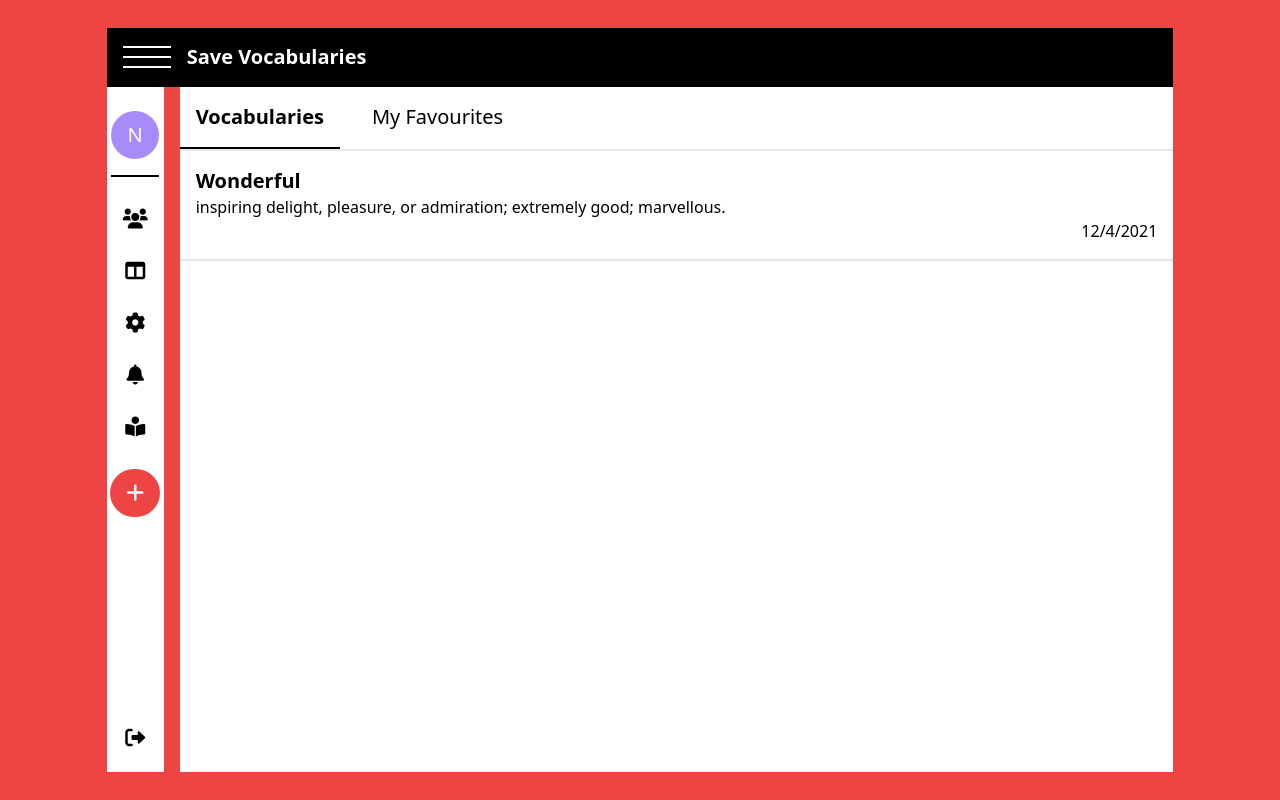
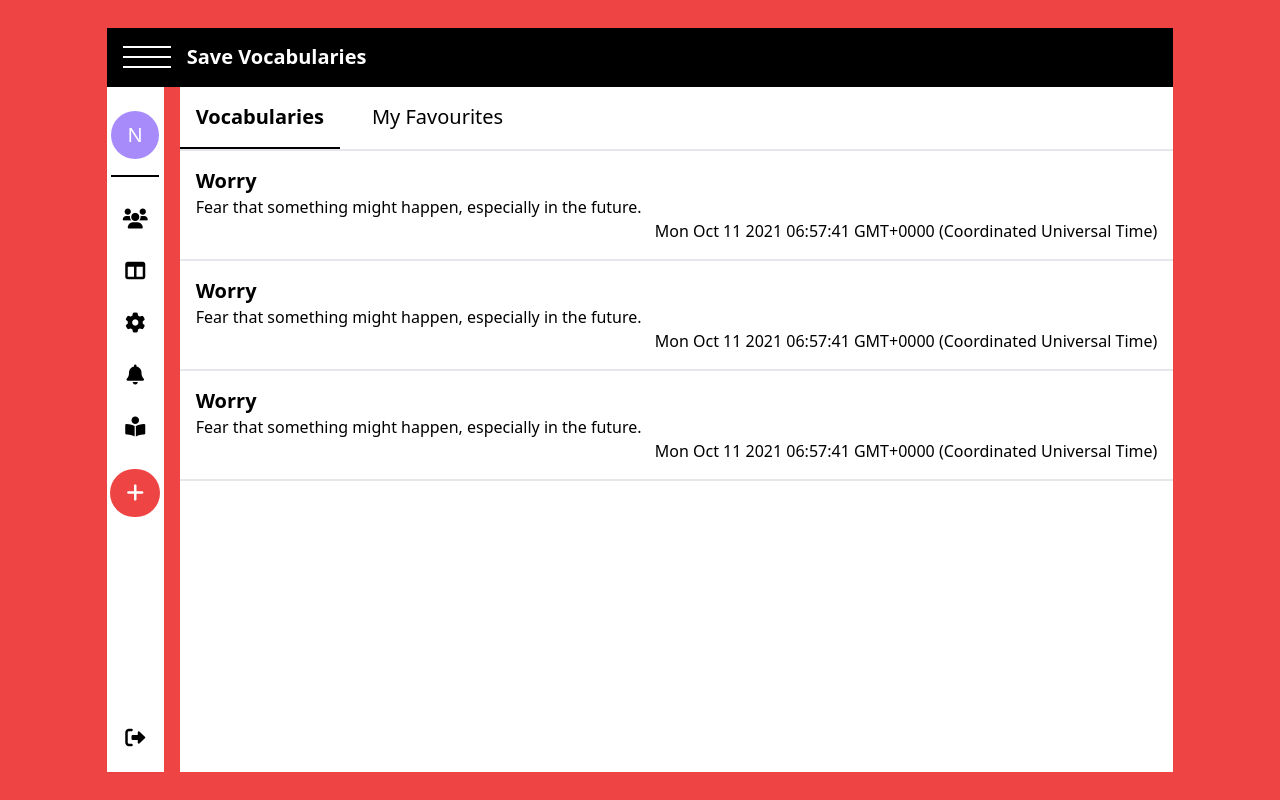
Before and after one commit to nnha19/Save-Vocabularies, a React (Create React App) app in the folder ui/: page /dashboard/6162e68db8d492f28b8e7870/vocabularies in a window 1280 px wide. Built offline with nearby package versions, Linux system fonts and the light colour scheme.

Commit message:
vocabularies context finished

```diff
--- a/ui/src/App.tsx
+++ b/ui/src/App.tsx
@@ -1,10 +1,10 @@
 import React, { useState } from "react";
 
 import { Switch, Route } from "react-router-dom";
-import Navigation from "./components/Dashboard/Navigation/Navigation";
+import Navigation from "./components/Common/Navigation/Navigation";
 import DashboardPage from "./pages/dashboardPage";
 import UsersPage from "./pages/usersPage";
-import Header from "./components/Header/Header";
+import Header from "./components/Common/Header/Header";
 
 function App() {
   const [navLinkStyle, setNavLinkStyle] = useState("nav-right-side");
@@ -19,7 +19,7 @@ function App() {
 
   return (
     <div className="min-h-screen flex items-center bg-red-500  ">
-      <div className="flex h-95vh py-2 w-5/6 mx-auto flex-col items-center">
+      <div className="w-full flex h-95vh py-2 sm:w-5/6 mx-auto flex-col items-center">
         <Header toggleNavLinkStyleHandler={toggleNavLinkStyleHandler} />
         <div className="w-full h-full  flex">
           <Navigation navLinkStyle={navLinkStyle} />
--- a/ui/src/components/Dashboard/Navigation/Navigation.tsx
+++ b/ui/src/components/Common/Navigation/Navigation.tsx
@@ -1,9 +1,11 @@
-import React from "react";
+import React, { useState } from "react";
 import { NavLink } from "react-router-dom";
 
 const Navigation = ({ navLinkStyle }: { navLinkStyle: string }) => {
+  const [showMobileNav, setShowMobileNav] = useState(false);
+
   return (
-    <nav className=" bg-white shadow-sm py-2">
+    <nav className="fixed sm:static bg-white shadow-sm py-2">
       <div className="flex flex-col justify-between items-center h-full">
         <div className="flex flex-col items-center">
           <div className=" flex items-center mt-4 border-b-2 border-black pb-4">
--- a/ui/src/components/Dashboard/Dashboard.tsx
+++ b/ui/src/components/Dashboard/Dashboard.tsx
@@ -1,5 +1,6 @@
 import React, { useState } from "react";
 import { Route, useHistory } from "react-router";
+import VocabulariesContextProvider from "../../contexts/vocabulariesContext";
 import Favuorites from "./Favourites/Favourites";
 import Vocabularies from "./Vocabularies/Vocabularies";
 
@@ -38,11 +39,13 @@ const DisplayBoard = () => {
           My Favourites
         </h2>
       </div>
-      <Route
-        path="/dashboard/:uid/vocabularies"
-        exact
-        component={Vocabularies}
-      />
+      <VocabulariesContextProvider>
+        <Route
+          path="/dashboard/:uid/vocabularies"
+          exact
+          component={Vocabularies}
+        />
+      </VocabulariesContextProvider>
       <Route path="/dashboard/:uid/favourite" exact component={Favuorites} />
     </div>
   );
--- a/ui/src/components/Dashboard/Vocabularies/Vocabularies.tsx
+++ b/ui/src/components/Dashboard/Vocabularies/Vocabularies.tsx
@@ -1,15 +1,21 @@
-import React from "react";
+import React, { useContext } from "react";
+
+import { VocabulariesContext } from "../../../contexts/vocabulariesContext";
 
 const Vocabularies = () => {
-  return (
-    <div className="px-4 border-b-2 py-4">
-      <h2 className="text-xl font-bold">Wonderful</h2>
-      <p>
-        inspiring delight, pleasure, or admiration; extremely good; marvellous.
-      </p>
-      <p className="text-right">12/4/2021</p>
-    </div>
-  );
+  const { vocabularies } = useContext(VocabulariesContext);
+
+  const vocabularyList = vocabularies.map((vo) => {
+    return (
+      <div key={vo.id} className="px-4 border-b-2 py-4">
+        <h2 className="text-xl font-bold">{vo.vocabulary}</h2>
+        <p>{vo.defination}</p>
+        <p className="text-right">{vo.timeStamp}</p>
+      </div>
+    );
+  });
+
+  return <>{vocabularyList}</>;
 };
 
 export default Vocabularies;
--- /dev/null
+++ b/ui/src/contexts/vocabulariesContext.tsx
@@ -0,0 +1,56 @@
+import React, { useState, createContext, useEffect } from "react";
+
+export interface IVocabulary {
+  vocabularies: {
+    vocabulary: string;
+    id: string;
+    defination: string;
+    exampleSentences?: [string];
+    note?: string;
+    timeStamp: string;
+  }[];
+}
+export const VocabulariesContext = createContext({} as IVocabulary);
+
+const VocabulariesContextProvider = ({
+  children,
+}: {
+  children: React.ReactNode;
+}) => {
+  const [vocabularies, setVocabularies] = useState(
+    {} as IVocabulary["vocabularies"]
+  );
+  useEffect(() => {
+    setVocabularies([
+      {
+        vocabulary: "Worry",
+        id: "1",
+        defination:
+          "Fear that something might happen, especially in the future.",
+        timeStamp: new Date().toString(),
+      },
+      {
+        vocabulary: "Worry",
+        id: "2",
+        defination:
+          "Fear that something might happen, especially in the future.",
+        timeStamp: new Date().toString(),
+      },
+      {
+        vocabulary: "Worry",
+        id: "3",
+        defination:
+          "Fear that something might happen, especially in the future.",
+        timeStamp: new Date().toString(),
+      },
+    ]);
+  }, []);
+
+  return vocabularies.length > 0 ? (
+    <VocabulariesContext.Provider value={{ vocabularies }}>
+      {children}
+    </VocabulariesContext.Provider>
+  ) : null;
+};
+
+export default VocabulariesContextProvider;
```
Also changed, not shown: ui/src/components/Common/Header/Header.tsx (renamed from ui/src/components/Header/Header.tsx), ui/src/pages/notificationsPage.tsx (added), ui/src/pages/settingsPage.tsx (added).
